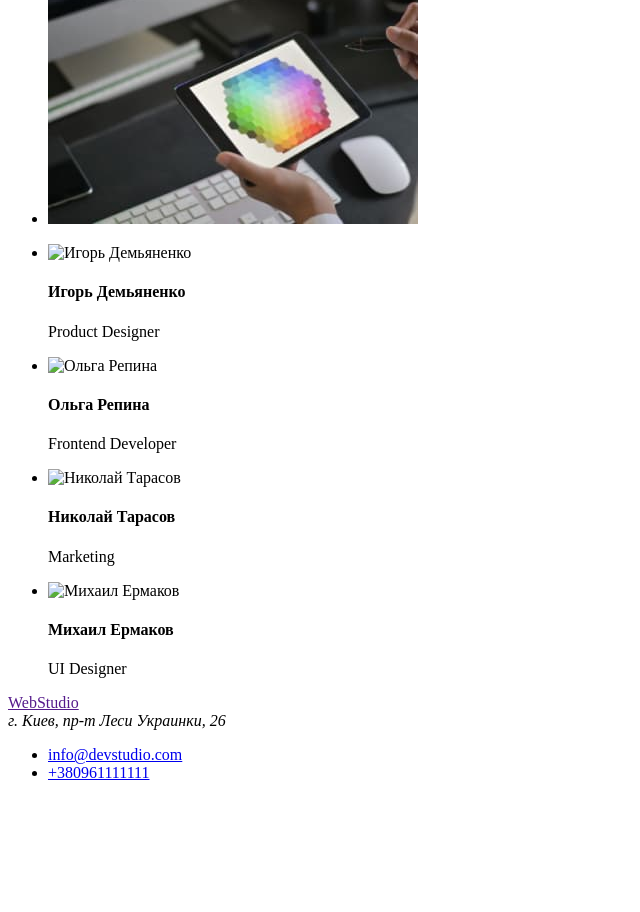
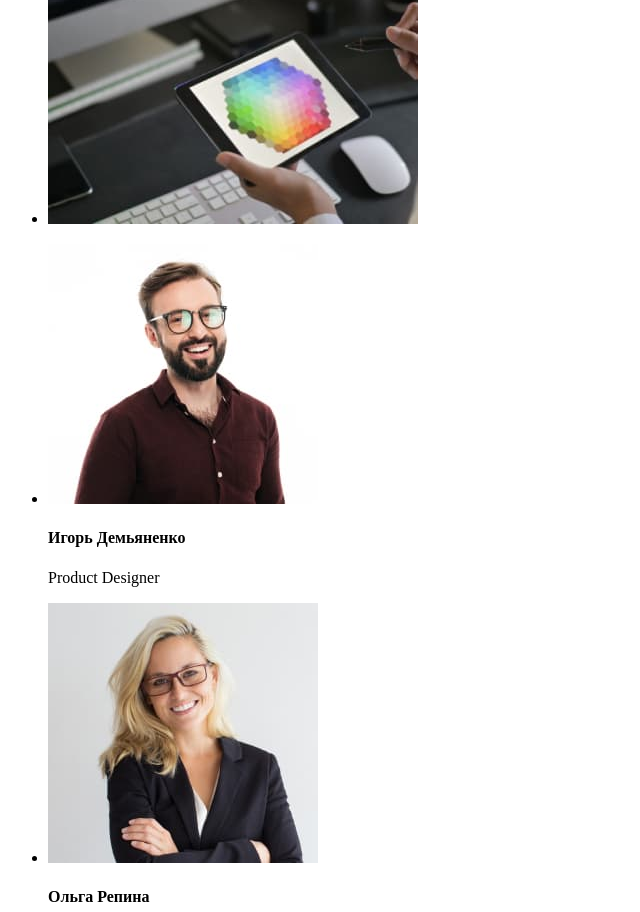
Before and after one commit to MrVaLLL/goit-markup-hw-01, a plain HTML site: page index.html in a window 1280 px wide. Shown: the part 1328-2240 px from the top of the page, without its empty margins (0-640 px from the left). Before the commit the page ends 2126 px from the top, so only its background shows below. Drawn offline with Linux system fonts and the light colour scheme; the site is published under a folder, as on GitHub Pages, so addresses that start at the root find nothing.

Commit message:
Update index.html

```diff
--- a/index.html
+++ b/index.html
@@ -98,22 +98,22 @@
 	<section>
 		<ul>
 			<li>
-				<img src="/images/img1.jpg" alt="Игорь Демьяненко">
+				<img src="./images/img1.jpg" alt="Игорь Демьяненко">
 				<h4>Игорь Демьяненко</h4>
 				<p>Product Designer</p>
 			</li>
 			<li>
-				<img src="/images/img2.jpg" alt="Ольга Репина">
+				<img src="./images/img2.jpg" alt="Ольга Репина">
 				<h4>Ольга Репина</h4>
 				<p>Frontend Developer</p>
 			</li>
 			<li>
-				<img src="/images/img3.jpg" alt="Николай Тарасов">
+				<img src="./images/img3.jpg" alt="Николай Тарасов">
 				<h4>Николай Тарасов</h4>
 				<p>Marketing</p>
 			</li>
 			<li>
-				<img src="/images/img4.jpg" alt="Михаил Ермаков">
+				<img src="./images/img4.jpg" alt="Михаил Ермаков">
 				<h4>Михаил Ермаков</h4>
 				<p>UI Designer</p>
 			</li>
```
